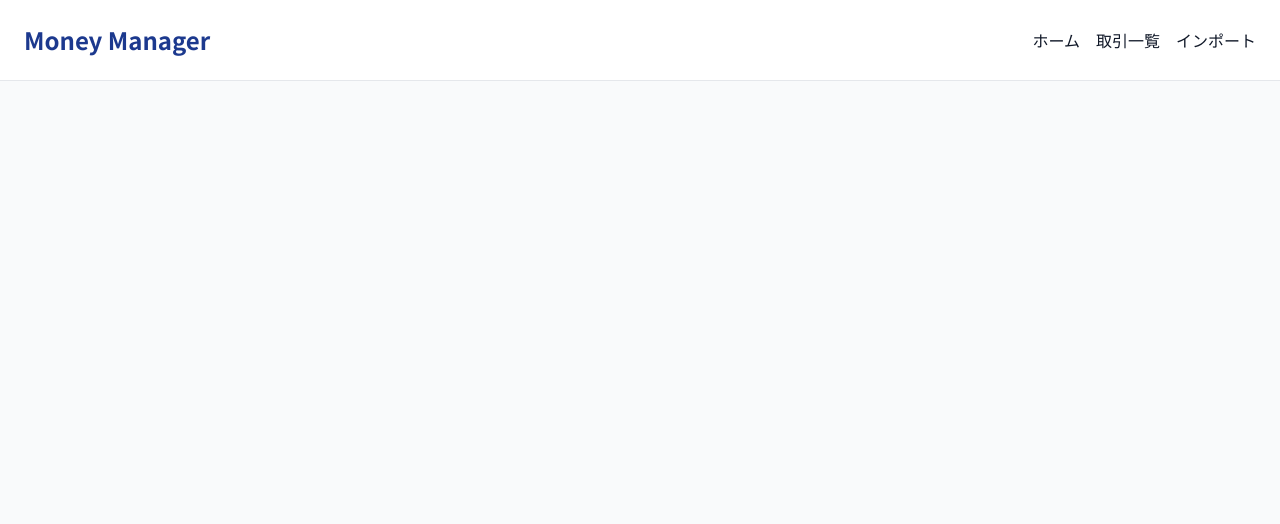
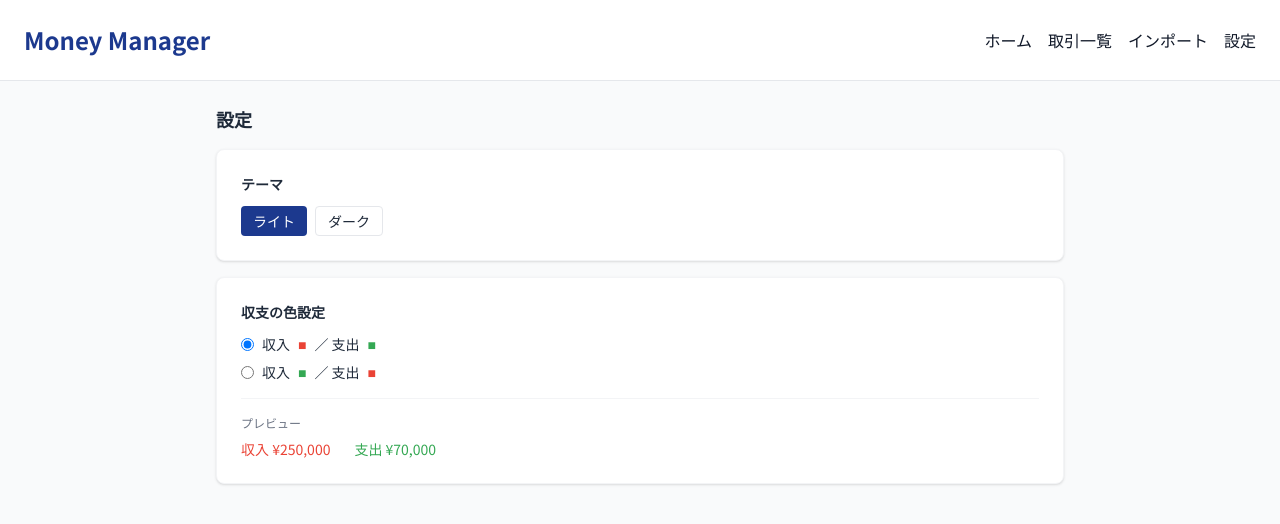
Before and after one commit to RedFalcon72/money_manager_front, a React (Vite) app: page /settings in a window 1280 px wide. Shown: the top 524 px of the page. Built offline with nearby package versions, Linux system fonts and the light colour scheme.

Commit message:
fead:dark mode

```diff
--- a/src/App.tsx
+++ b/src/App.tsx
@@ -1,23 +1,47 @@
 import { BrowserRouter, Routes, Route, Link } from "react-router-dom";
+import { useEffect } from "react";
 import Dashboard from "./components/Dashboard";
 import Transactions from "./components/Transactions";
 import Import from "./components/Import";
+import Settings from "./components/Settings";
 
 function App() {
+  useEffect(() => {
+    const theme = localStorage.getItem("money-manager:theme");
+    document.documentElement.classList.toggle("dark", theme === "dark");
+  }, []);
+
   return (
     <BrowserRouter>
-      <div className="min-h-screen bg-gray-50 text-gray-900">
-        <header className="p-6 border-b border-gray-200 flex justify-between items-center bg-white">
-          <h1 className="text-2xl font-bold text-blue-900">Money Manager</h1>
+      <div className="min-h-screen bg-gray-50 dark:bg-gray-900 text-gray-900 dark:text-gray-100">
+        <header className="p-6 border-b border-gray-200 dark:border-gray-700 flex justify-between items-center bg-white dark:bg-gray-800">
+          <h1 className="text-2xl font-bold text-blue-900 dark:text-blue-400">
+            Money Manager
+          </h1>
           <nav className="flex gap-4">
-            <Link to="/" className="hover:text-gray-500">
+            <Link
+              to="/"
+              className="hover:text-gray-500 dark:hover:text-gray-400"
+            >
               ホーム
             </Link>
-            <Link to="/transactions" className="hover:text-gray-500">
+            <Link
+              to="/transactions"
+              className="hover:text-gray-500 dark:hover:text-gray-400"
+            >
               取引一覧
             </Link>
-            <Link to="/import" className="hover:text-gray-500">
+            <Link
+              to="/import"
+              className="hover:text-gray-500 dark:hover:text-gray-400"
+            >
               インポート
+            </Link>
+            <Link
+              to="/settings"
+              className="hover:text-gray-500 dark:hover:text-gray-400"
+            >
+              設定
             </Link>
           </nav>
         </header>
@@ -25,6 +49,7 @@ function App() {
           <Route path="/" element={<Dashboard />} />
           <Route path="/transactions" element={<Transactions />} />
           <Route path="/import" element={<Import />} />
+          <Route path="/settings" element={<Settings />} />
         </Routes>
       </div>
     </BrowserRouter>
--- a/src/components/Import.tsx
+++ b/src/components/Import.tsx
@@ -115,7 +115,9 @@ export default function Import() {
 
   return (
     <div className="p-6 max-w-4xl mx-auto">
-      <h1 className="text-lg font-bold mb-4 text-gray-800">CSVインポート</h1>
+      <h1 className="text-lg font-bold mb-4 text-gray-800 dark:text-gray-100">
+        CSVインポート
+      </h1>
 
       <div
         onDragOver={(e) => {
@@ -124,14 +126,16 @@ export default function Import() {
         }}
         onDragLeave={() => setIsDragging(false)}
         onDrop={handleDrop}
-        className={`bg-white shadow-sm rounded-lg border-2 border-dashed p-10 flex flex-col items-center justify-center text-center transition-colors ${
-          isDragging ? "border-[#1a73e8] bg-blue-50" : "border-gray-200"
+        className={`bg-white dark:bg-gray-800 shadow-sm rounded-lg border-2 border-dashed p-10 flex flex-col items-center justify-center text-center transition-colors ${
+          isDragging
+            ? "border-[#1a73e8] bg-blue-50 dark:bg-blue-900"
+            : "border-gray-200 dark:border-gray-600"
         }`}
       >
-        <p className="text-gray-500 mb-2">
+        <p className="text-gray-500 dark:text-gray-400 mb-2">
           CSVファイルをここにドラッグ&ドロップ
         </p>
-        <p className="text-gray-400 text-sm mb-4">または</p>
+        <p className="text-gray-400 dark:text-gray-500 text-sm mb-4">または</p>
         <button
           onClick={() => fileInputRef.current?.click()}
           disabled={uploading}
@@ -150,30 +154,30 @@ export default function Import() {
       </div>
 
       {error && (
-        <div className="mt-4 bg-white shadow-sm rounded-lg p-4 border border-gray-100 text-sm text-[#ea4335]">
+        <div className="mt-4 bg-white dark:bg-gray-800 shadow-sm rounded-lg p-4 border border-gray-100 dark:border-gray-700 text-sm text-[#ea4335]">
           {error}
         </div>
       )}
 
       {lastResult && !error && (
-        <div className="mt-4 bg-white shadow-sm rounded-lg p-4 border border-gray-100 text-sm text-gray-800">
+        <div className="mt-4 bg-white dark:bg-gray-800 shadow-sm rounded-lg p-4 border border-gray-100 dark:border-gray-700 text-sm text-gray-800 dark:text-gray-100">
           {lastResult.filename} を読み込み、{lastResult.result.saved}
           件を保存しました （{lastResult.result.imported}件中）。
         </div>
       )}
 
-      <div className="mt-8 bg-white shadow-sm rounded-lg p-6 border border-gray-100">
-        <h2 className="text-lg font-bold mb-4 text-gray-800">
+      <div className="mt-8 bg-white dark:bg-gray-800 shadow-sm rounded-lg p-6 border border-gray-100 dark:border-gray-700">
+        <h2 className="text-lg font-bold mb-4 text-gray-800 dark:text-gray-100">
           前回のインポート
         </h2>
         {history.length === 0 ? (
-          <p className="text-sm text-gray-500">
+          <p className="text-sm text-gray-500 dark:text-gray-400">
             インポート履歴はまだありません。
           </p>
         ) : (
           <table className="w-full">
             <thead>
-              <tr className="border-b border-gray-100 text-left text-xs text-gray-500">
+              <tr className="border-b border-gray-100 dark:border-gray-700 text-left text-xs text-gray-500 dark:text-gray-400">
                 <th scope="col" className="py-2 font-medium">
                   日付
                 </th>
@@ -187,8 +191,13 @@ export default function Import() {
             </thead>
             <tbody>
               {history.map((h, i) => (
-                <tr key={i} className="border-b border-gray-100 last:border-0">
-                  <td className="py-2 text-sm text-gray-500">{h.date}</td>
+                <tr
+                  key={i}
+                  className="border-b border-gray-100 dark:border-gray-700 last:border-0 text-gray-900 dark:text-gray-100"
+                >
+                  <td className="py-2 text-sm text-gray-500 dark:text-gray-400">
+                    {h.date}
+                  </td>
                   <td className="py-2 text-sm">{h.filename}</td>
                   <td className="py-2 text-sm text-right">{h.saved}件</td>
                 </tr>
--- /dev/null
+++ b/src/components/Settings.tsx
@@ -0,0 +1,117 @@
+import { useEffect, useState } from "react";
+
+export type Theme = "light" | "dark";
+export type ColorScheme = "red-green" | "green-red";
+
+const THEME_KEY = "money-manager:theme";
+const COLOR_SCHEME_KEY = "money-manager:color-scheme";
+
+export function loadTheme(): Theme {
+  const v = localStorage.getItem(THEME_KEY);
+  return v === "dark" ? "dark" : "light";
+}
+
+export function loadColorScheme(): ColorScheme {
+  const v = localStorage.getItem(COLOR_SCHEME_KEY);
+  return v === "green-red" ? "green-red" : "red-green";
+}
+
+export function getExpenseColor(scheme: ColorScheme): string {
+  return scheme === "green-red" ? "#ea4335" : "#34a853";
+}
+
+export function getIncomeColor(scheme: ColorScheme): string {
+  return scheme === "green-red" ? "#34a853" : "#ea4335";
+}
+
+export default function Settings() {
+  const [theme, setTheme] = useState<Theme>(loadTheme());
+  const [colorScheme, setColorScheme] =
+    useState<ColorScheme>(loadColorScheme());
+
+  useEffect(() => {
+    localStorage.setItem(THEME_KEY, theme);
+    document.documentElement.classList.toggle("dark", theme === "dark");
+  }, [theme]);
+
+  useEffect(() => {
+    localStorage.setItem(COLOR_SCHEME_KEY, colorScheme);
+  }, [colorScheme]);
+
+  const expenseColor = getExpenseColor(colorScheme);
+  const incomeColor = getIncomeColor(colorScheme);
+
+  return (
+    <div className="p-6 max-w-4xl mx-auto">
+      <h1 className="text-lg font-bold mb-4 text-gray-800 dark:text-gray-100">
+        設定
+      </h1>
+
+      <div className="bg-white dark:bg-gray-800 shadow-sm rounded-lg p-6 border border-gray-100 dark:border-gray-700 mb-4">
+        <h2 className="text-sm font-bold mb-3 text-gray-800 dark:text-gray-100">
+          テーマ
+        </h2>
+        <div className="flex gap-2">
+          <button
+            onClick={() => setTheme("light")}
+            className={`px-3 py-1 rounded text-sm ${
+              theme === "light"
+                ? "bg-blue-900 text-white"
+                : "bg-white dark:bg-gray-700 border border-gray-200 dark:border-gray-600 text-gray-800 dark:text-gray-100"
+            }`}
+          >
+            ライト
+          </button>
+          <button
+            onClick={() => setTheme("dark")}
+            className={`px-3 py-1 rounded text-sm ${
+              theme === "dark"
+                ? "bg-blue-900 text-white"
+                : "bg-white dark:bg-gray-700 border border-gray-200 dark:border-gray-600 text-gray-800 dark:text-gray-100"
+            }`}
+          >
+            ダーク
+          </button>
+        </div>
+      </div>
+
+      <div className="bg-white dark:bg-gray-800 shadow-sm rounded-lg p-6 border border-gray-100 dark:border-gray-700">
+        <h2 className="text-sm font-bold mb-3 text-gray-800 dark:text-gray-100">
+          収支の色設定
+        </h2>
+        <div className="flex flex-col gap-2">
+          <label className="flex items-center gap-2 text-sm text-gray-800 dark:text-gray-100">
+            <input
+              type="radio"
+              name="colorScheme"
+              checked={colorScheme === "red-green"}
+              onChange={() => setColorScheme("red-green")}
+            />
+            収入 <span style={{ color: "#ea4335" }}>■</span> ／ 支出{" "}
+            <span style={{ color: "#34a853" }}>■</span>
+          </label>
+          <label className="flex items-center gap-2 text-sm text-gray-800 dark:text-gray-100">
+            <input
+              type="radio"
+              name="colorScheme"
+              checked={colorScheme === "green-red"}
+              onChange={() => setColorScheme("green-red")}
+            />
+            収入 <span style={{ color: "#34a853" }}>■</span> ／ 支出{" "}
+            <span style={{ color: "#ea4335" }}>■</span>
+          </label>
+        </div>
+
+        <div className="mt-4 pt-4 border-t border-gray-100 dark:border-gray-700">
+          <p className="text-xs text-gray-500 dark:text-gray-400 mb-2">
+            プレビュー
+          </p>
+          <div className="flex gap-6 text-sm">
+            <span style={{ color: incomeColor }}>収入 ¥250,000</span>
+            <span style={{ color: expenseColor }}>支出 ¥70,000</span>
+          </div>
+        </div>
+      </div>
+    </div>
+  );
+}
--- a/src/index.css
+++ b/src/index.css
@@ -1,4 +1,5 @@
 @import "tailwindcss";
+@custom-variant dark (&:where(.dark, .dark *));
 
 body {
   font-family: "Noto Sans JP", sans-serif;
```
Also changed, not shown: src/components/Dashboard.tsx (+27 -21 lines), src/components/Transactions.tsx (+25 -19 lines).
